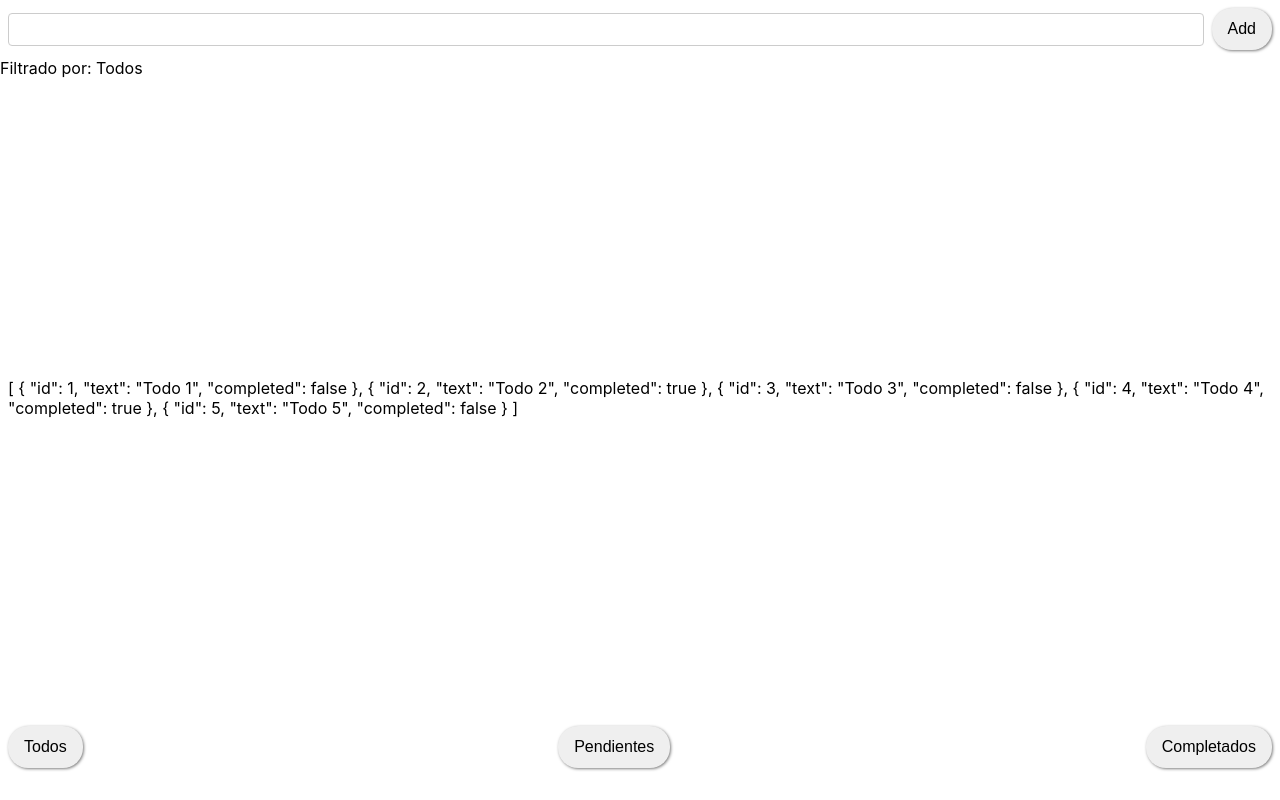
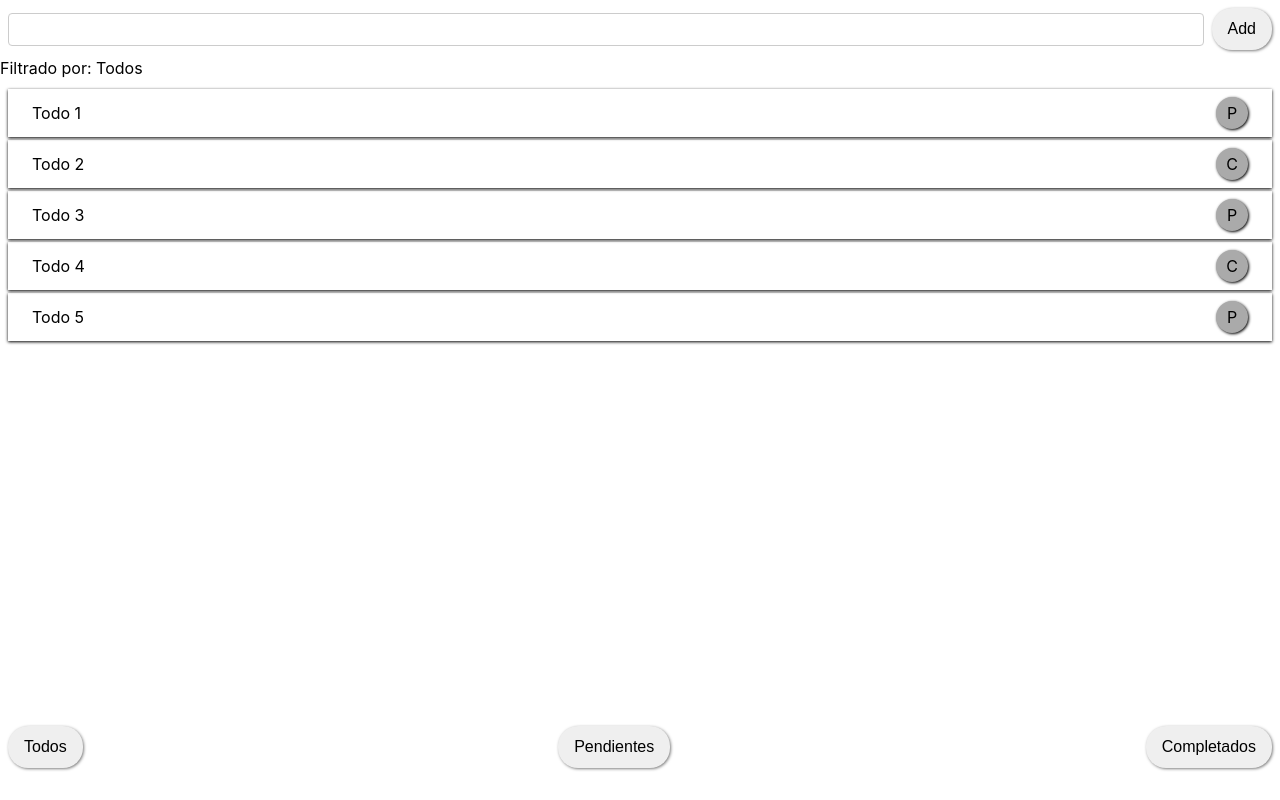
Before and after one commit to obetancourthunicah/sw202203fe, a React (Create React App) app: page / in a window 1280 px wide. Built offline with nearby package versions, Linux system fonts and the light colour scheme.

Commit message:
20221121 Finish Todo List

```diff
--- a/src/views/TodoList/TodoList.css
+++ b/src/views/TodoList/TodoList.css
@@ -25,7 +25,29 @@
   display:flex;
   flex-direction: column;
   align-items: center;
-  justify-content: center;
+  justify-content: flex-start;
   padding:0.5rem;
   height: calc(100vh - 10rem);
 }
+.TodoListContainer section{
+  display: flex;
+  box-sizing: border-box;
+  padding:0.5rem 1.5rem;
+  justify-content: space-between;
+  align-items: center;
+  width:100%;
+  box-shadow: 0px 1px 3px #000;
+  margin-top:3px;
+}
+
+.TodoListContainer section div:nth-child(2){
+  display:flex;
+  align-items: center;
+  justify-content: center;
+  width:2rem;
+  height: 2rem;
+  background-color: #AAA;
+  color:#000;
+  border-radius: 50%;
+  box-shadow: 1px 1px 3px #000;
+}
--- a/src/views/TodoList/TodoListContainer.tsx
+++ b/src/views/TodoList/TodoListContainer.tsx
@@ -1,3 +1,5 @@
+import TodoListItem from "./TodoListItem";
+
 export interface ITodo {
   id: number;
   text: string;
@@ -5,13 +7,15 @@ export interface ITodo {
 }
 interface IPropsTodoListContainer {
   todos: ITodo[];
+  updateTodoItem: (id:number)=>void;
 }
 const TodoListContainer = ({
   todos = [],
+  updateTodoItem
 }:IPropsTodoListContainer) => {
   return (
     <section className="TodoListContainer">
-      {JSON.stringify(todos, null, 2)}
+      {todos.map(o=><TodoListItem listItem={o} updateTodoItem={updateTodoItem}/>)}
     </section>
   );
 }
--- /dev/null
+++ b/src/views/TodoList/TodoListItem.tsx
@@ -0,0 +1,15 @@
+import {ITodo} from './TodoListContainer';
+interface ITodoListItemProps {
+  listItem:ITodo;
+  updateTodoItem: (id:number)=>void;
+}
+const TodoListItem = ({ listItem, updateTodoItem } : ITodoListItemProps)=>{
+  return (
+    <section key={`todoListItem_${listItem.id}`}>
+      <div>{listItem.text}</div>
+      <div onClick={()=>{updateTodoItem(listItem.id);}}>{listItem.completed?'C':'P'}</div>
+    </section>
+  )
+}
+
+export default TodoListItem;
--- a/src/views/TodoList/index.tsx
+++ b/src/views/TodoList/index.tsx
@@ -26,12 +26,22 @@ const TodoList = () => {
     };
     setTodoList([...todoList, newTodo]);
   };
+  const toggleCompleted = ( id: number )=>{
+    const newTodoList = todoList.map( o => {
+      if (o.id === id) {
+        o.completed = !o.completed;
+      }
+      return o;
+    });
+    setTodoList(newTodoList);
+  }
 
   return (
     <>
       <NewTodoForm addTodo={addTodo} />
       Filtrado por: {filterBy}
       <TodoListContainer
+        updateTodoItem = {toggleCompleted}
         todos={
           filterBy === "Todos"
             ? todoList
```
